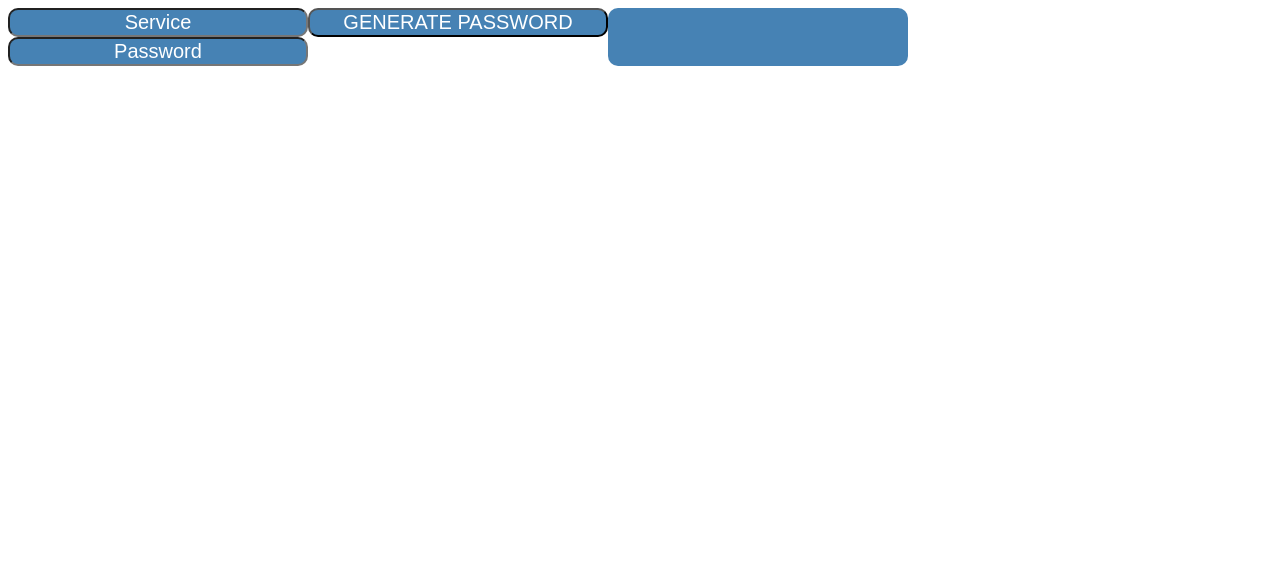
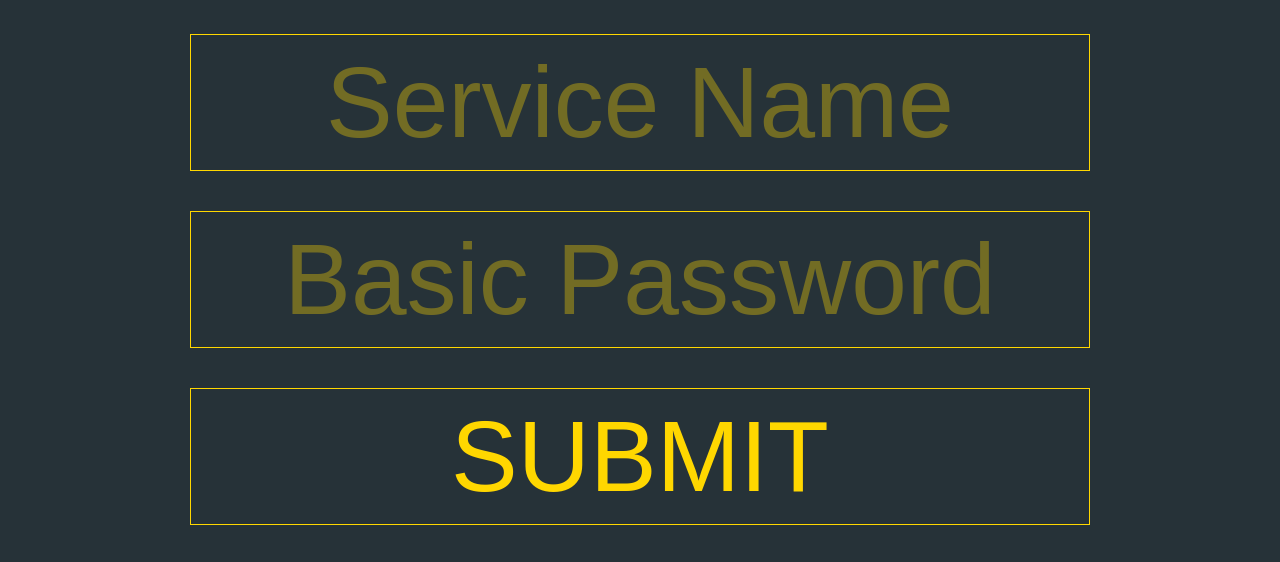
Before and after one commit to nikasmorozov/JS-exercise-Password-Generator, a plain HTML site: page index.html in a window 1280 px wide. Shown: the top 562 px of the page. Drawn offline with Linux system fonts and the light colour scheme.

Commit message:
design and empty field security

```diff
--- a/index.html
+++ b/index.html
@@ -1,5 +1,6 @@
 <!DOCTYPE html>
 <html lang="en">
+
 <head>
     <meta charset="UTF-8">
     <meta name="viewport" content="width=device-width, initial-scale=1.0">
@@ -8,15 +9,13 @@
     <link rel="stylesheet" href="style.css">
 
 </head>
+
 <body>
-    <div class="inputs">
-            <input type="text" placeholder="Service" id="serviceName">
-            <input type="text" placeholder="Password" id="servicePass">
-    </div>
-    <div class="buttons">
-            <button id="generatePass">Generate password</button>
-    </div>
-    <div id="output"></div>
+    <input type="text" placeholder="Service Name" id="serviceName">
+    <input type="text" placeholder="Basic Password" id="servicePass">
+    <button id="generatePass">submit</button>
+    <div id="output">OUTPUT</div>
     <script type="text/javascript" src="script.js"></script>
 </body>
+
 </html>
--- a/script.js
+++ b/script.js
@@ -1,11 +1,11 @@
-let serviceName = document.getElementById('serviceName');
-let servicePass = document.getElementById('servicePass');
-let vowels = 0;
-let nonVowels = 0;
-
 document.getElementById('generatePass').addEventListener('click', generatePass);
 
 function generatePass () {
+    if(serviceName.value.length > 0 && servicePass.value.length > 0) {
+    let serviceName = document.getElementById('serviceName');
+    let servicePass = document.getElementById('servicePass');
+    let vowels = 0;
+    let nonVowels = 0;
     let nameArray = serviceName.value.split('');
     let passArray = servicePass.value.split('');
     let combinedPass = [];
@@ -32,4 +32,5 @@ function generatePass () {
     combinedPass.push(nameArray[0]);
 
     document.getElementById('output').textContent = combinedPass.join('');
+    }
 };
--- a/style.css
+++ b/style.css
@@ -1,44 +1,39 @@
+html {
+    margin: 0 auto;
+}
+
 body {
     font-family: Arial, Helvetica, sans-serif;
     color: white;
     display: flex;
-    flex-direction: row;
+    flex-direction: column;
+    background-color: #263238;
+    align-items: center;
+    justify-content: center;
+    height: 90vh;
 }
+
 button {
     text-transform: uppercase;
-    background: steelblue;
-    color: white;
 }
 
-input, button {
-    font-size: 20px;
-    background: steelblue;
-    color: white;
+input, button, #output {
+    font-size: 100px;
+    color: gold;
     text-align: center;
-    border-radius: 10px;
+    background-color: #263238;
+    width: 900px;
+    border: 1px solid gold;
+    box-sizing: border-box;
+    margin: 20px;
+    padding: 10px;
+}
+
+button {
+    cursor: pointer;
 }
 
 input::placeholder {
-    color: white;
+    color: gold;
+    opacity: 35%;
 }
-
-#output {
-    font-size: 20px;
-    font-weight: 700;
-    width: 300px;
-    background: steelblue;
-    border-radius: 10px;
-    text-align: center;
-}
-
-.buttons {
-    display: flex;
-    flex-direction: column;
-    width: 300px;
-}
-
-.inputs {
-    display: flex;
-    flex-direction: column;
-    width: 300px;
-}
```
